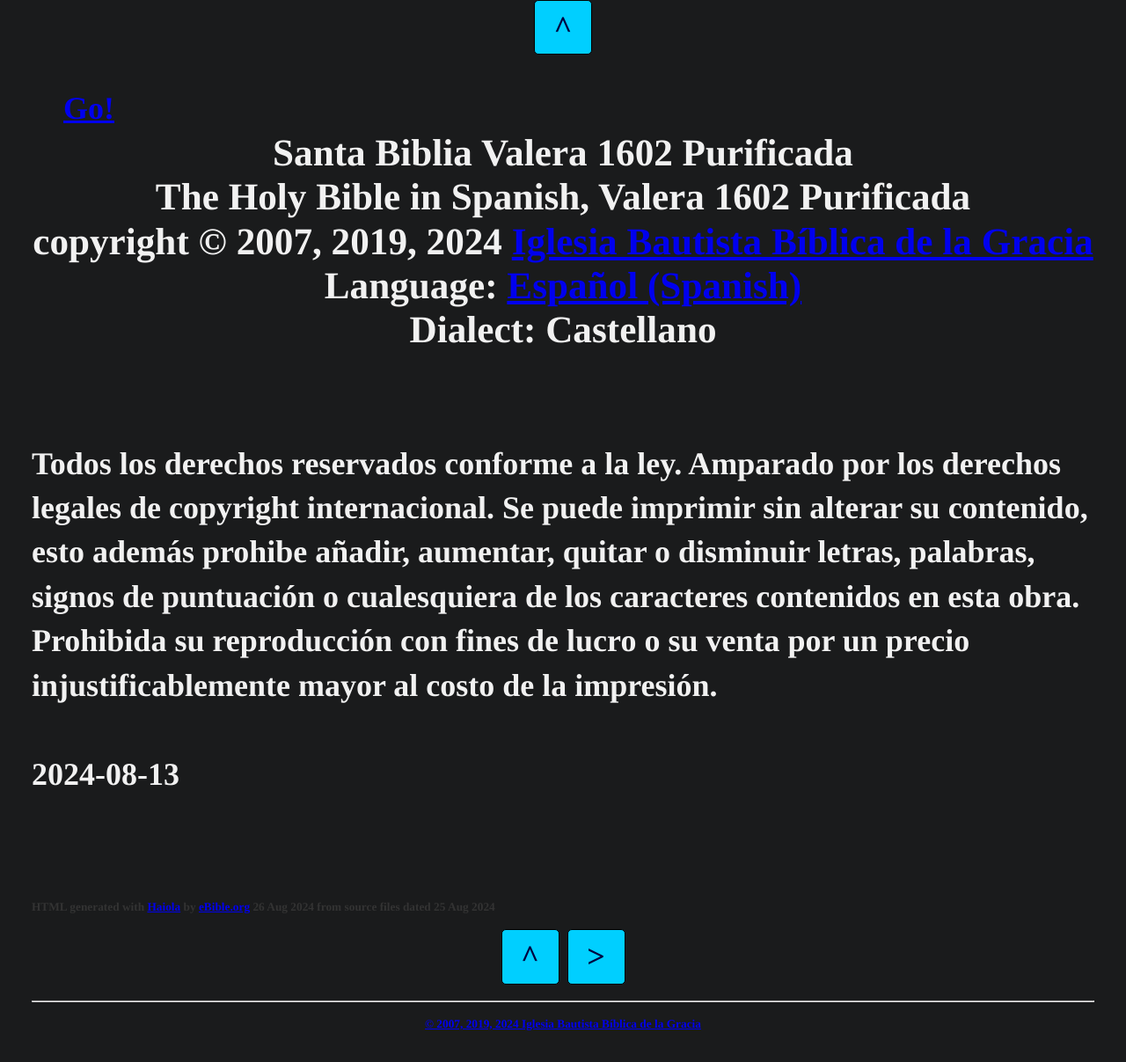
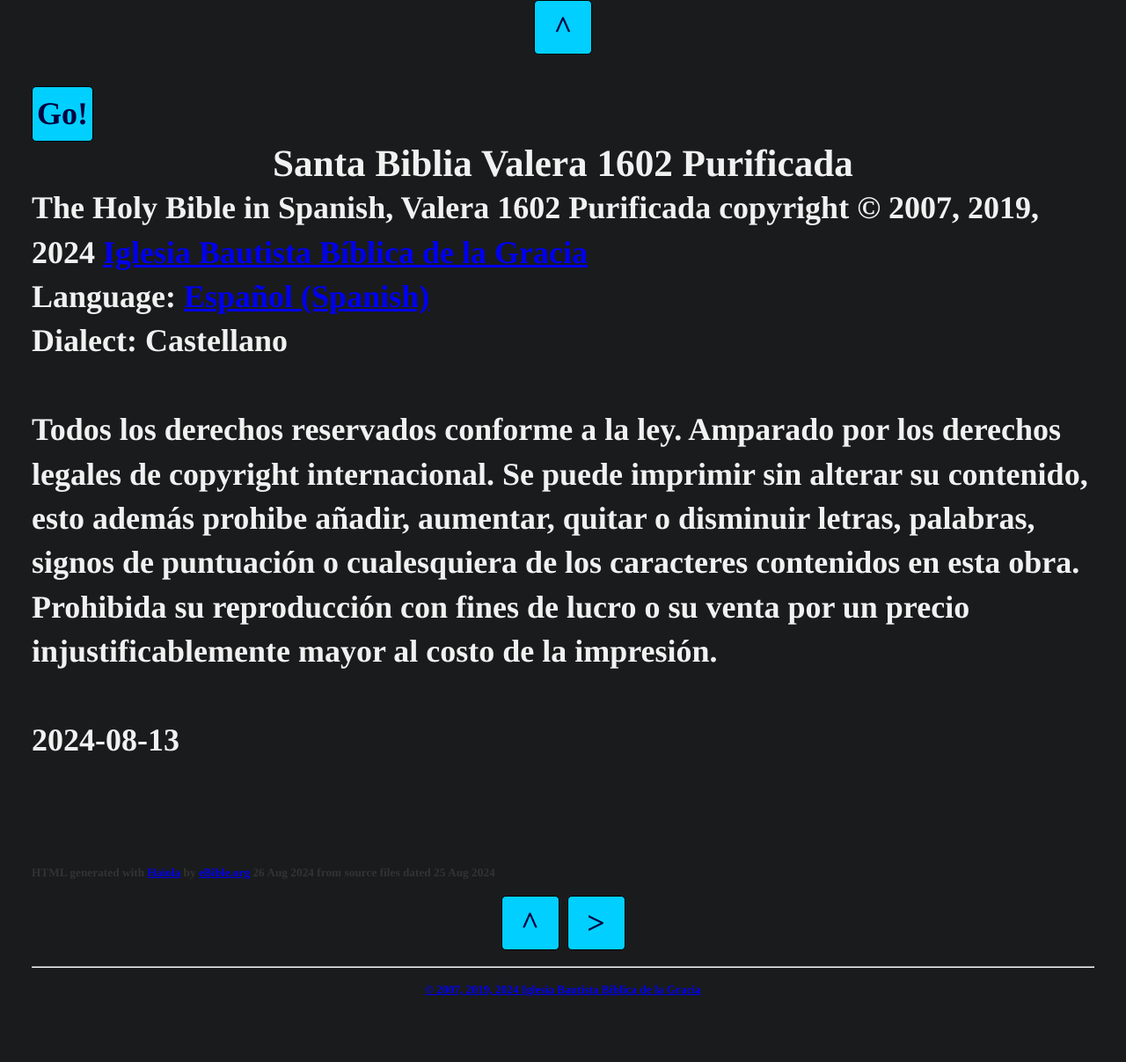
Before and after one commit to discipulodecristo/estudiobiblia, a Jekyll site: the page copyright.html, which Jekyll copies as it is, in a window 1280 px wide. Shown: the whole page at 88% size. Built offline with Jekyll 4.4.1, drawn with Linux system fonts in a browser that asks for light colours; some web fonts are replaced; after the commit the page ends 1169 px from its top, so only the background shows below that.

Commit message:
Update copyright.html

```diff
--- a/copyright.html
+++ b/copyright.html
@@ -13,12 +13,11 @@
 </ul>
 <div class="main">
 <div class="main">
-<div class="toc"><a href="https://discipulodecristo.github.io/ATVP2024/GEN01.htm">Go!</a></div>
+<div class="tnav"><a href="https://discipulodecristo.github.io/ATVP2024/GEN01.htm">Go!</a></div>
 <h1 class='gentium_plus'>Santa Biblia Valera 1602 Purificada</h1>
-<h2>The Holy Bible in Spanish, Valera 1602 Purificada
-<p>copyright © 2007, 2019, 2024 <a href="https://www.Valera1602.org">Iglesia Bautista Bíblica de la Gracia</a><br />
+<p>The Holy Bible in Spanish, Valera 1602 Purificada copyright © 2007, 2019, 2024 <a href="https://www.Valera1602.org">Iglesia Bautista Bíblica de la Gracia</a><br />
 Language: <a href='http://www.ethnologue.org/language/spa' class='gentium_plus' target='_blank'>Español (Spanish)</a><br />
-Dialect: Castellano</h2><br />
+Dialect: Castellano<br />
 <br />
 Todos los derechos reservados conforme a la ley. Amparado por los derechos legales de copyright internacional. Se puede imprimir sin alterar su contenido, esto además prohibe añadir, aumentar, quitar o disminuir letras, palabras, signos de puntuación o cualesquiera de los caracteres contenidos en esta obra. Prohibida su reproducción con fines de lucro o su venta por un precio injustificablemente mayor al costo de la impresión.</p>
 <p><br/>2024-08-13</p>
```
